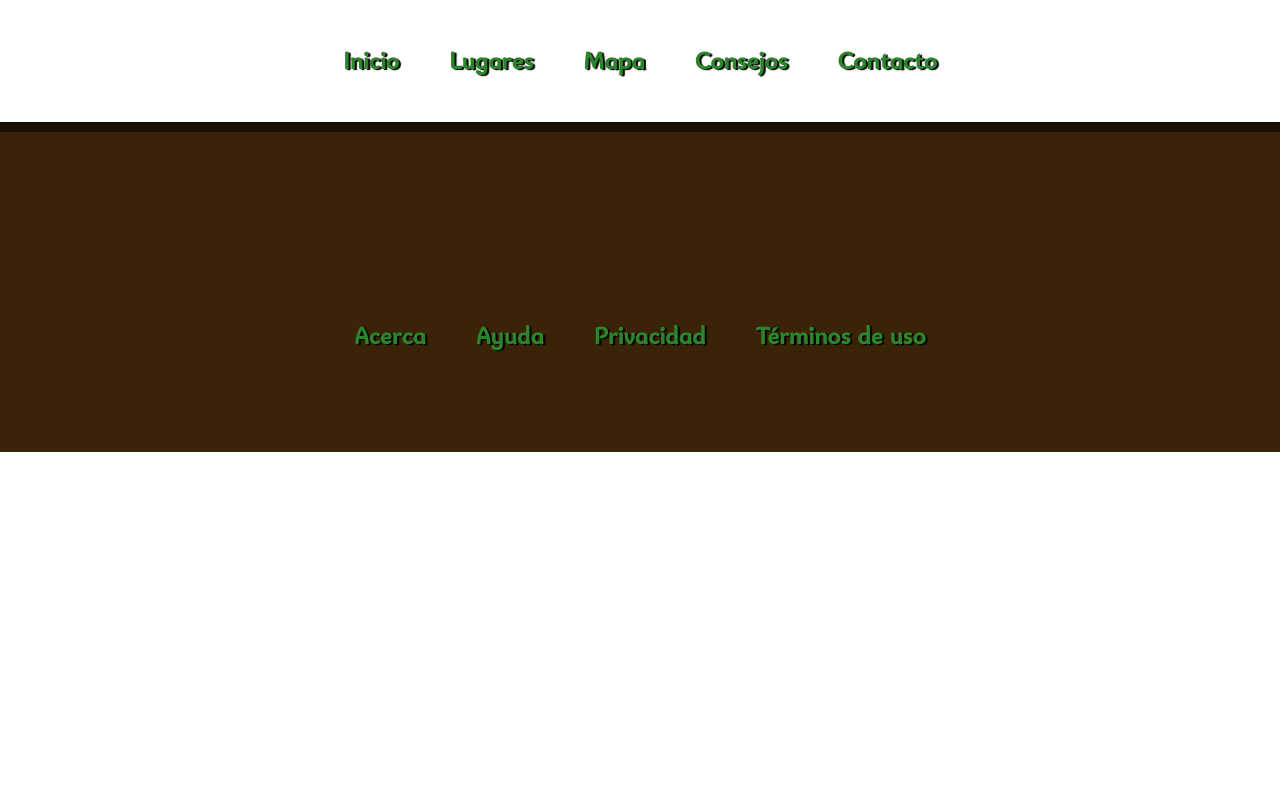
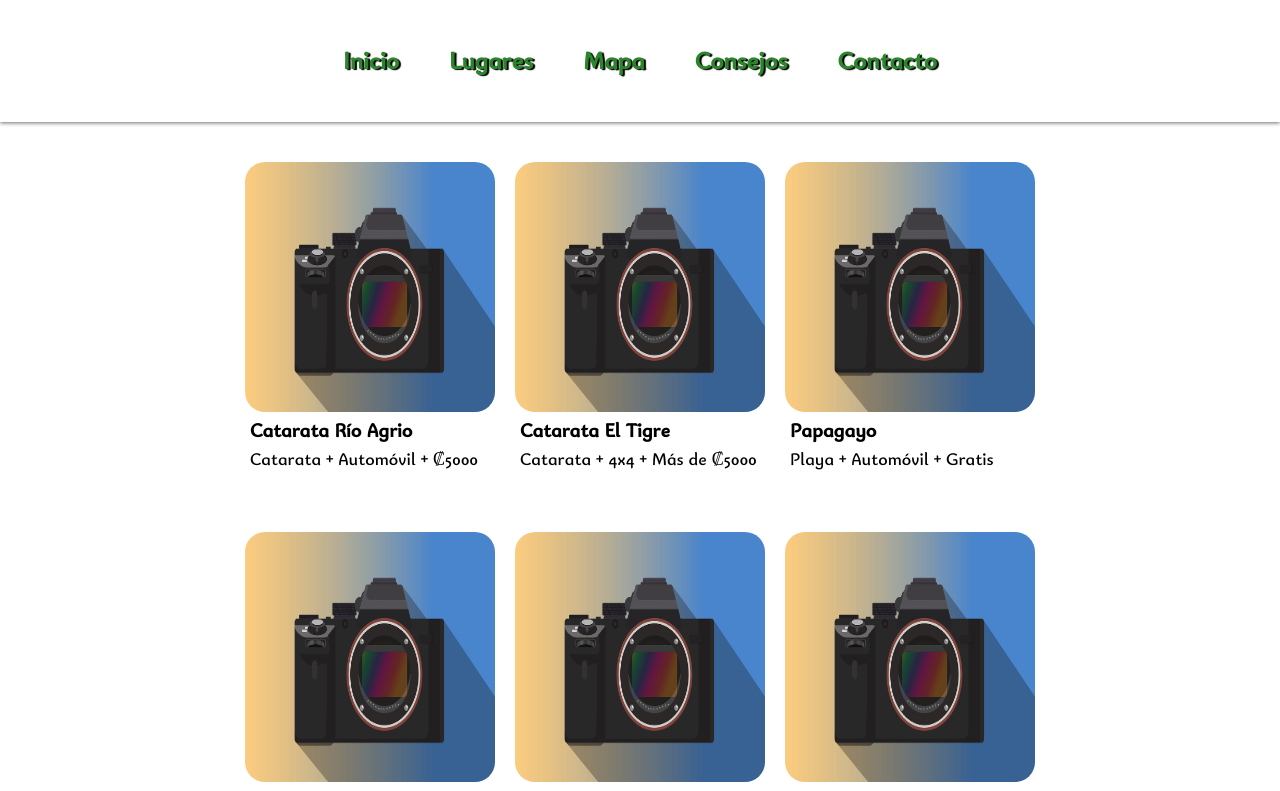
Before and after one commit to ant003/tourism, a React (Create React App) app: page /lugares in a window 1280 px wide. Shown: the top 791 px of the page. Built offline with nearby package versions, Linux system fonts and the light colour scheme; data requests are answered from the project's data file; some icons are missing; the HTML template or start-up script is replaced by a standard one.

Commit message:
Home has become Places to better represent its function inside the page

```diff
--- a/src/App.js
+++ b/src/App.js
@@ -1,6 +1,6 @@
 import Footer from "./shared/Footer";
 import Navbar from "./shared/Navbar";
-import Home from "./Home/Home";
+import Places from "./Places/Places";
 import { BrowserRouter as Router, Route, Switch } from 'react-router-dom';
 import Place from "./Place/Place";
 import Map from "./Map/Map";
@@ -11,8 +11,8 @@ function App() {
             <div className="App">
                 <Navbar/>
                 <Switch>
-                    <Route exact path="/">
-                        <Home/>
+                    <Route exact path="/lugares">
+                        <Places/>
                     </Route>
                     <Route exact path="/place/:id">
                         <Place/>
--- a/src/Home/Home.js
+++ b/src/Places/Places.js
@@ -1,7 +1,7 @@
 import PlaceList from "./PlaceList";
 import useFetch from "../customHooks/useFetch";
 
-const Home = () => {
+const Places = () => {
 
     const { data:places, isLoading, error} = useFetch('http://localhost:8000/places');
 
@@ -14,4 +14,4 @@ const Home = () => {
     );
 }
 
-export default Home;
+export default Places;
```
Also changed, not shown: src/Places/PlaceList.js (renamed from src/Home/PlaceList.js), src/Places/Square.js (renamed from src/Home/Square.js).
